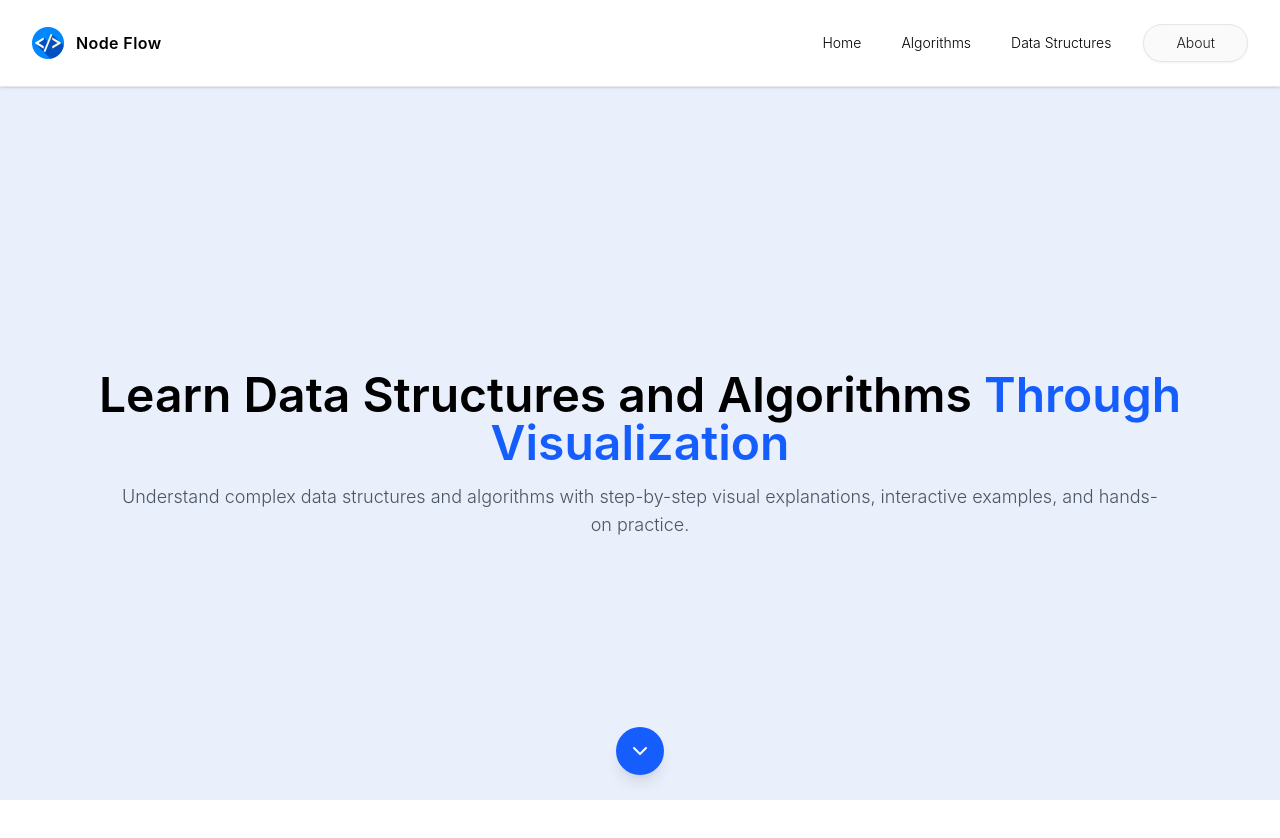
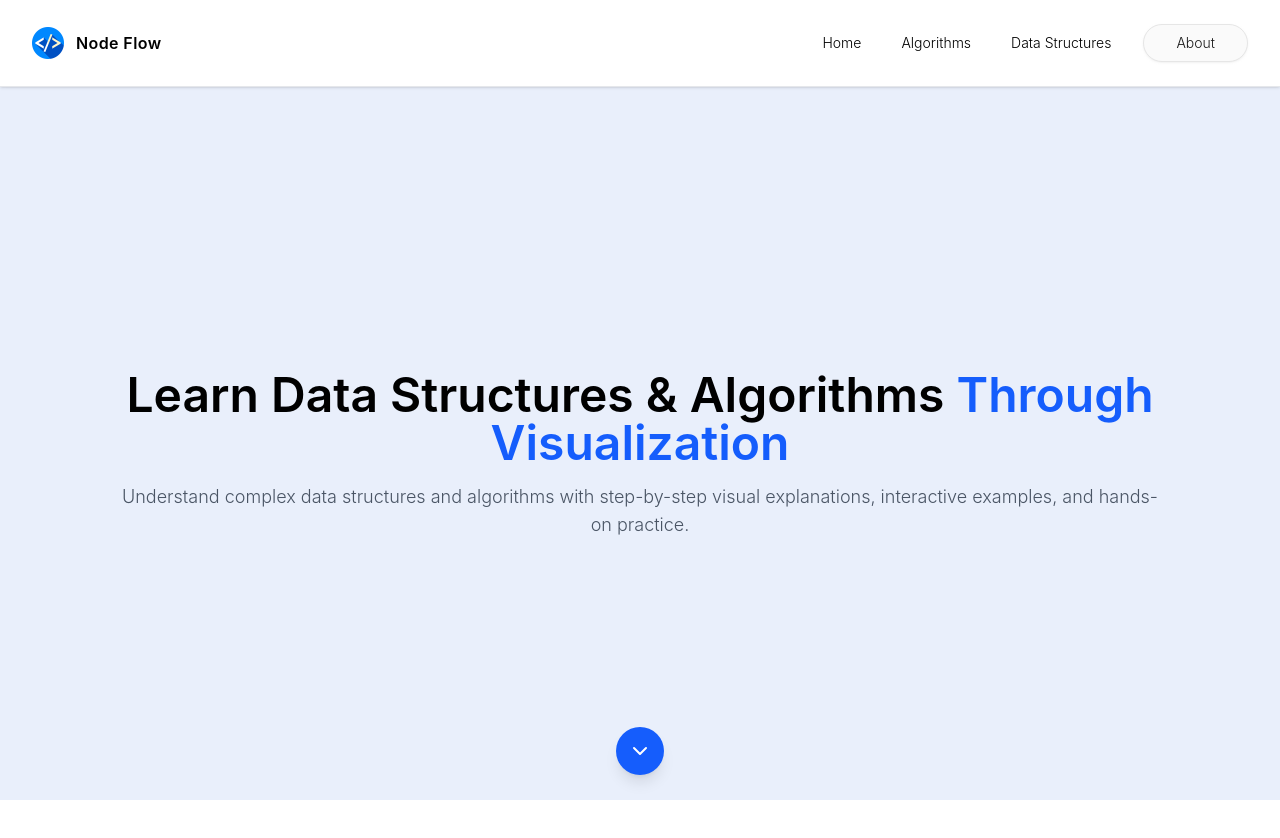
Before and after one commit to oliviafjardine/node-flow, a React (Vite) app: page / in a window 1280 px wide. Shown: the top 838 px of the page. Built offline with nearby package versions, Linux system fonts and the light colour scheme.

Commit message:
Update to hero

```diff
--- a/src/components/Hero.tsx
+++ b/src/components/Hero.tsx
@@ -12,7 +12,7 @@ const Hero = () => {
     <section className="relative min-h-[calc(100vh-4rem)] flex items-center justify-center text-center">
       <div className="mx-auto max-w-7xl px-4 sm:px-6 lg:px-8">
         <h1 className="text-4xl md:text-5xl font-bold mb-4">
-          Learn Data Structures and Algorithms{" "}
+          Learn Data Structures & Algorithms{" "}
           <span className="text-blue-600">Through Visualization</span>
         </h1>
         <p className="mx-auto s:mx-4 md:mx-20 text-lg text-gray-600">
```
